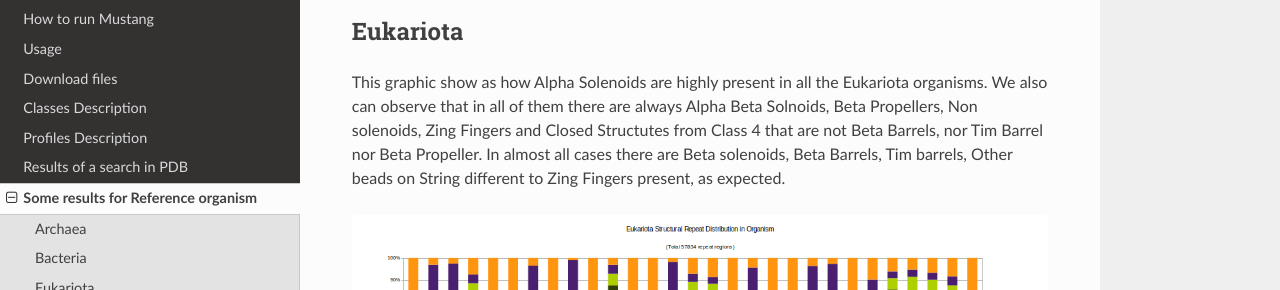
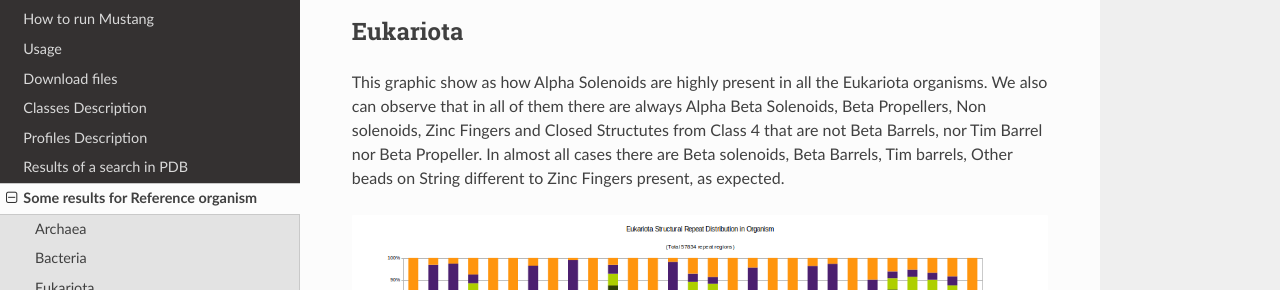
Before and after one commit to DraLaylaHirsh/MRFprofilesCreation, a Sphinx documentation site: the page built from docs/SomeResults.rst, in a window 1280 px wide and 900 px high, scrolled down 1031 px. Shown: the part 185-475 px from the top of the window. Built offline with Sphinx 7.4.7 and the Read the Docs theme 2.0.0, drawn with Linux system fonts in a browser that asks for light colours.

Commit message:
Update SomeResults.rst

```diff
--- a/docs/SomeResults.rst
+++ b/docs/SomeResults.rst
@@ -19,6 +19,6 @@ In almost all cases there are Tim Barrels and Beta Propellers present.
 
 Eukariota
 ---------
-This graphic show as how Alpha Solenoids are highly present in all the Eukariota organisms. We also can observe that in all of them there are always Alpha Beta Solnoids, Beta Propellers,  Non solenoids, Zing Fingers and Closed Structutes from Class 4 that are not Beta Barrels, nor Tim Barrel nor Beta Propeller. In almost all cases there are  Beta solenoids, Beta Barrels, Tim barrels, Other beads on String different to Zing Fingers present, as expected.
+This graphic show as how Alpha Solenoids are highly present in all the Eukariota organisms. We also can observe that in all of them there are always Alpha Beta Solenoids, Beta Propellers,  Non solenoids, Zinc Fingers and Closed Structutes from Class 4 that are not Beta Barrels, nor Tim Barrel nor Beta Propeller. In almost all cases there are  Beta solenoids, Beta Barrels, Tim barrels, Other beads on String different to Zinc Fingers present, as expected.
 
 .. image:: /images/EukariotaStructuralRepeatDistributioninOrganismReference.png
```
